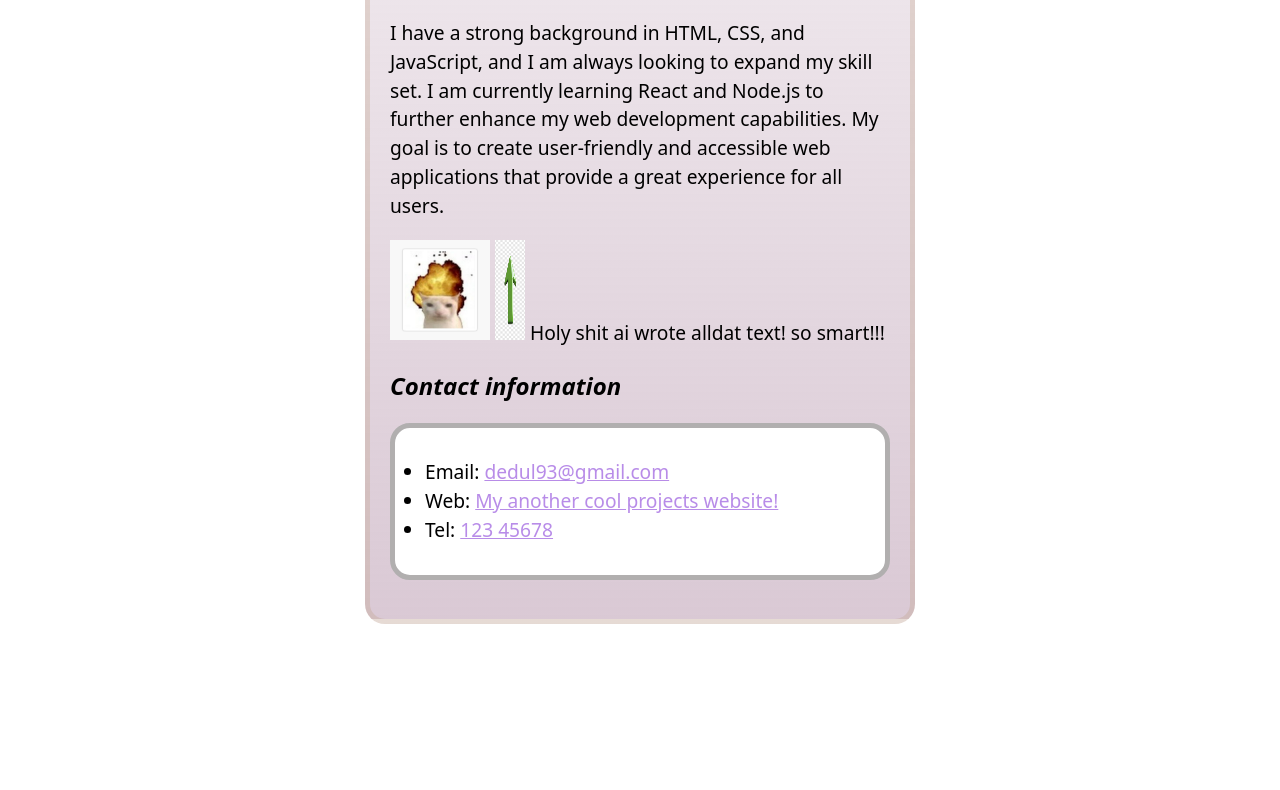
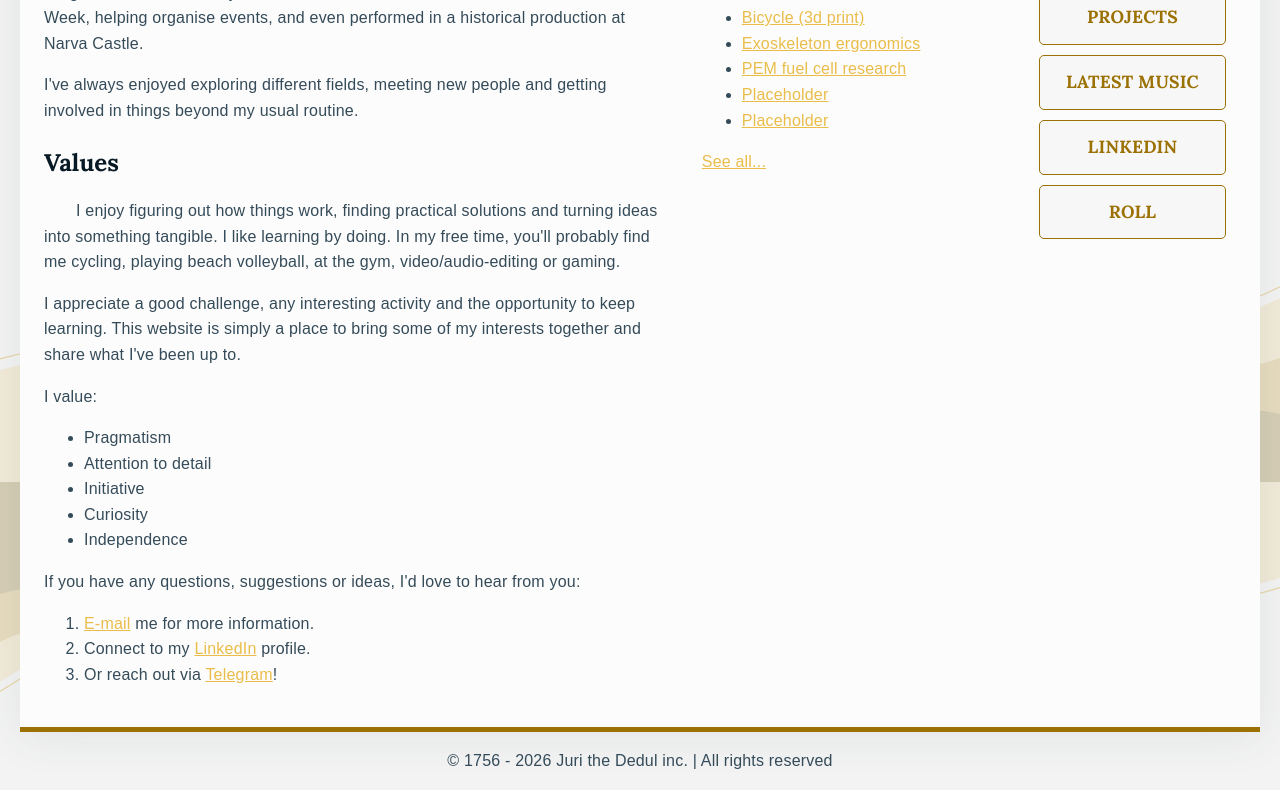
Before and after one commit to JuriDedul/JuriDedul.github.io, a plain HTML site: page index.html in a window 1280 px wide. Shown: the part 318-1108 px from the top of the page. Before the commit the page ends 942 px from the top, so only its background shows below. Drawn offline with Linux system fonts and the light colour scheme; a web font is replaced by a local one.

Commit message:
deleted:    arrow.png 	deleted:    holyshit.jpg 	new file:   image/external-link-52.png 	new file:   image/waves.svg 	modified:   index.html 	renamed:    Biography page/arrow.png -> old/arrow.png 	renamed:    Biography page/holyshit.jpg -> old/holyshit.jpg 	renamed:    Biography page/index.html -> old/index.html 	renamed:    Biography page/style.css -> old/style.css 	modified:   style.css

```diff
--- a/index.html
+++ b/index.html
@@ -4,38 +4,118 @@
     <head>
         <meta charset="utf-8" />
         <meta name="Author" content="Juri Dedul" />
-        <meta name="Description" content="Juri Dedul`s webpage serving as a testing playground for new ideas and as a demostration of achievements" />
+        <meta name="viewport" content="width=device-width" />
+        <meta name="Description" content="Juri Dedul`s webpage serving as a testing playground for new ideas and as a demostration of things =)" />
 
-        <title>Juri Dedul`s Biography</title>
+        <title>Juri Dedul`s TEST Webpage</title>
 
-        <link rel="stylesheet" href="style.css" />
+        <link href="style.css" type="text/css" rel="stylesheet" />
+
+        <link rel="preconnect" href="https://fonts.googleapis.com">
+        <link rel="preconnect" href="https://fonts.gstatic.com" crossorigin>
+        <link href="https://fonts.googleapis.com/css2?family=Cantarell:ital,wght@0,400;0,700;1,400;1,700&family=Honk:MORF@15&family=Lora:ital,wght@0,400..700;1,400..700&family=Nanum+Gothic&family=Roboto+Mono:ital,wght@0,100..700;1,100..700&display=swap" rel="stylesheet">
+        <link href="https://fonts.googleapis.com/css2?family=Cantarell:ital,wght@0,400;0,700;1,400;1,700&family=Honk:MORF@15&family=Nanum+Gothic&family=Roboto+Mono:ital,wght@0,100..700;1,100..700&display=swap" rel="stylesheet">
 
     </head>
 
+    <body>
+    <header>
+      <h1>Juri Dedul`s Webpage</h1>
+    </header>
 
-    <body>
-        <h1>  JURI THE <strong>ALMIGHTY</strong> </h1>
-        <div class="job-title">Web Developer</div>
+    <main>
+      <section>
+        <h2>`Lil Background</h2>
+
         <p>
-            Hello! My name is Juri Dedul and I am a web developer. I have been working in the field for over 5 years and have a passion for creating beautiful and functional websites. In my free time, I enjoy hiking, reading, and experimenting with new web technologies.
+          I'm a graduate of TalTech, where I studied
+          Integrated Engineering in an English-taught programme. During my studies,
+          I took part in Erasmus+ exchanges in Poland and the Czech Republic,
+          including a semester at Czech Technical University in Prague. Outside university,
+          I've volunteered at Vaba Lava Narva and Tallinn Music Week, helping organise
+          events, and even performed in a historical production at Narva Castle.
+
         </p>
 
         <p>
-            I have a strong background in HTML, CSS, and JavaScript, and I am always looking to expand my skill set. I am currently learning React and Node.js to further enhance my web development capabilities. My goal is to create user-friendly and accessible web applications that provide a great experience for all users.
+          I've always enjoyed exploring different fields, meeting new people and
+          getting involved in things beyond my usual routine.
+        </p>
+
+        <h2>Values</h2>
+
+        <p>
+          I enjoy figuring out how things work, finding practical solutions and turning ideas
+          into something tangible. I like learning by doing. In my free time, you'll probably find me cycling,
+          playing beach volleyball, at the gym, video/audio-editing or gaming.
         </p>
 
         <p>
-            <img src="holyshit.jpg" alt="How did they do that???" width="100"/>
-            <img src="arrow.png" alt="arrow up" width="30" height="100"/>
-            Holy shit ai wrote alldat text! so smart!!!
+          I appreciate
+          a good challenge, any interesting activity and the opportunity
+          to keep learning. This website is simply a place to bring some of my
+          interests together and share what I've been up to.
 
+        <p>
+          I value:
+
+        <ul>
+          <li>Pragmatism</li>
+          <li>Attention to detail</li>
+          <li>Initiative</li>
+          <li>Curiosity</li>
+          <li>Independence</li>
+        </ul>
+
+        <p>
+          If you have any questions, suggestions or ideas, I'd
+          love to hear from you:
         </p>
 
-        <h2>Contact information</h2>
+        <ol>
+          <li>
+             <a href="#">E-mail</a> me for more
+            information.
+          </li>
+          <li>
+            Connect to my <a href="#">LinkedIn</a> profile.
+          </li>
+          <li>Or reach out via <a href="#">Telegram</a>!</li>
+        </ol>
+      </section>
+
+      <aside>
+        <h2>Recent activity</h2>
+
         <ul>
-            <li>Email: <a href="mailto:dedul93@gmail.com?subject=Hello%20I%20love%20you%20Juri&amp;body=I%20wanna%20gift%20you%20thirty%20thousand%20dollars%21">dedul93@gmail.com</a></li>
-            <li>Web: <a href="https://www.youtube.com/watch?v=dQw4w9WgXcQ&list=RDdQw4w9WgXcQ&start_radio=1" target="_blank">My another cool projects website!</a></li>
-            <li>Tel: <a href="tel:12345678">123 45678</a></li>
+          <li><a href="#">Webpage Update!</a></li>
+          <li><a href="#">Chess (3d print)</a></li>
+          <li><a href="#">Lazy Mouse</a></li>
+          <li><a href="#">Electric Winch</a></li>
+          <li><a href="#">Bicycle (3d print)</a></li>
+          <li><a href="#">Exoskeleton ergonomics</a></li>
+          <li><a href="#">PEM fuel cell research</a></li>
+          <li><a href="#">Placeholder</a></li>
+          <li><a href="#">Placeholder</a></li>
         </ul>
-    </body>
+
+        <p><a href="#">See all...</a></p>
+      </aside>
+
+      <nav>
+        <ul>
+          <li><a href="#">Home</a></li>
+          <li><a href="#">3D-Printing</a></li>
+          <li><a href="#">Projects</a></li>
+          <li><a href="#">Latest music</a></li>
+          <li><a href="#">LinkedIn</a></li>
+          <li><a href="#">Roll</a></li>
+        </ul>
+      </nav>
+    </main>
+
+    <footer>
+      <p>&copy; 1756 - 2026 Juri the Dedul inc. | All rights reserved</p>
+    </footer>
+  </body>
 </html>
--- a/style.css
+++ b/style.css
@@ -1,66 +1,164 @@
+button,
+input,
+select,
+textarea {
+  font-family: inherit;
+  font-size: 100%;
+  box-sizing: border-box;
+  padding: 0;
+  margin: 0;
+}
+
+textarea {
+  overflow: auto;
+}
+
+/* General setup */
+
+* {
+  box-sizing: border-box;
+}
+
 html {
-    background-color: white;
+  background: #f3f3f3 url("/image/waves.svg") center / cover no-repeat fixed;
 }
 
 body {
-    font: 1.2em / 1.5 system-ui;
-    padding: 20px;
-    width: 500px;
-    margin: 0 auto;
-    background: linear-gradient(to bottom, #bfa2b623, #bfa2b694);
-    border:#bc9d8048 5px solid;
-    border-radius: 20px;
+  margin: 0 auto;
+  padding: 0 20px;
+  min-width: 980px;
+  max-width: 1400px;
+  font-family: 'Cantarell', sans-serif;
+  line-height: 1.6;
+  letter-spacing: 0.2px;
+  color: #344b59;
 }
 
-ul {
-    background-color: white;
-    border: #b1afaf 5px solid;
-    padding: 30px;
-    border-radius: 20px;
+body::selection {
+  background-color: #d19f20a2;
+  color: #fdfcfc;
+}
+
+/* Layout */
+
+main {
+  display: grid;
+  grid-template-columns: 5fr 2fr 2fr;
+  gap: 40px;
+  padding: 1.5rem 1.5rem;
+  background-color:  #fdfcfc;
+  box-shadow: 0 10px 40px #344b5918;
+}
+
+/* header and footer */
+
+header {
+  border-bottom: 5px solid #9c7104;
+}
+
+footer {
+  border-top: 5px solid #9c7104;
+}
+
+footer p {
+  text-align: center;
+}
+
+h1, h2, h3, h4, h5, h6 {
+  font-family: 'Lora', sans-serif;
+  letter-spacing: 0.1px;
+  color: #071924;
+
+}
+
+:is(h1, h2, h3, h4, h5, h6) + p {
+  text-indent: 2rem
 }
 
 h1 {
-    text-align: left;
-    color: #625372;
-    border-bottom: #b1afaf 10px dotted;
-    font-size: 2rem;
+  font-size: 2.5rem;
+  text-align: center;
+  letter-spacing: 0.5px;
+  background: linear-gradient(90deg, #071924 40%, #9c7104);
+  -webkit-background-clip: text;
+  background-clip: text;
+  color: transparent;
 }
 
 h2 {
-    font-style: italic;
-    font-size: 1.5rem;
+  font-size: 1.5rem;
+  margin-bottom: 0rem;
 }
 
-div.job-title {
-    font-weight: bold;
-    color: #625372;
-}
-
-a:link {
-    color: #9858ddaf;
-    text-decoration: underline;
+a {
+  color: #eabd4a;
 }
 
 a:visited {
-    color: #39025eee;
+  color: #9c7104;
 }
 
 a:hover {
-    text-decoration: none;
+  color: #9c7104;
+  background-color: #344b5907;
+  text-decoration: none;
 }
 
-a:focus {
-    outline: 2px dashed #00000054;
-    outline-offset: 3px;
-    text-decoration: none;
+a:active {
+  color: #ce1f64;
+  background-color: #344b5907;
 }
 
-p:hover {
-    background-color: #bfa2b623;
-    border-radius: 10px;
+a[href^="http"]::after {
+
+  content: "";
+  display: inline-block;
+  width: 0.6em;
+  height: 0.6em;
+  margin-left: 0.25em;
+
+  background-image: url("/image/external-link-52.png");
+  background-size:100%;
+  opacity: 0.8;
 }
 
-body::selection {
-    background-color: #bfa2b6;
-    color: white;
+li {
+  margin: 0 auto;
+  line-height: 1.6;
 }
+
+nav a {
+  display:block;
+  text-decoration: none;
+  outline-color: none;
+  text-align: center;
+  line-height: 3;
+  color: black;
+  font-family: 'Lora', sans-serif;
+  text-transform: uppercase;
+  font-weight: 700;
+  font-size: 1.1rem;
+  border: 1px solid #9c7104;
+  border-radius: 5px;
+}
+nav li {
+  margin: 10px;
+  list-style-type: none;
+}
+nav {
+  margin: 1rem 0;
+}
+
+nav a:link {
+  background-color: #344b5907;
+  color: #9c7104;
+}
+nav a:hover {
+  background-color: #63624825;
+  color: #9c7104;
+}
+
+nav a:active {
+  background-color: #344b5907;
+  color: #ce1f64;
+}
```
Also changed, not shown: arrow.png (deleted), holyshit.jpg (deleted), image/external-link-52.png (added), image/waves.svg (added), old/arrow.png (renamed from Biography page/arrow.png), old/holyshit.jpg (renamed from Biography page/holyshit.jpg), old/index.html (renamed from Biography page/index.html), old/style.css (renamed from Biography page/style.css).
